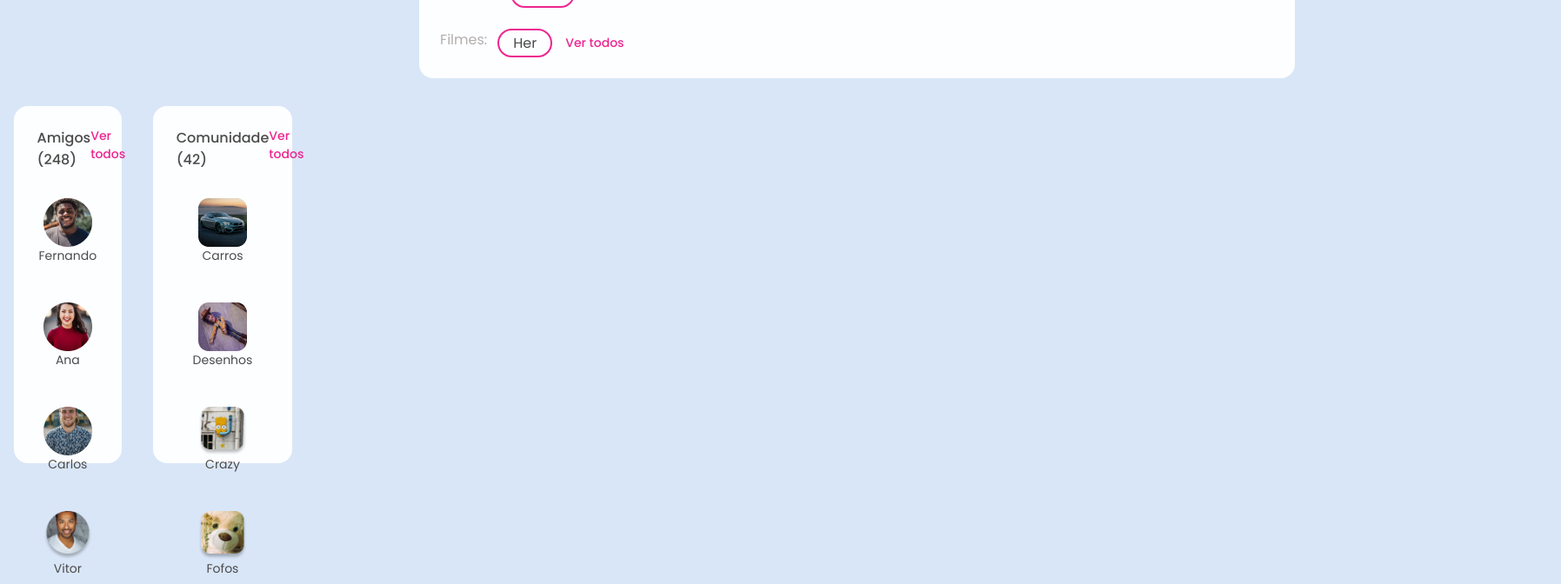
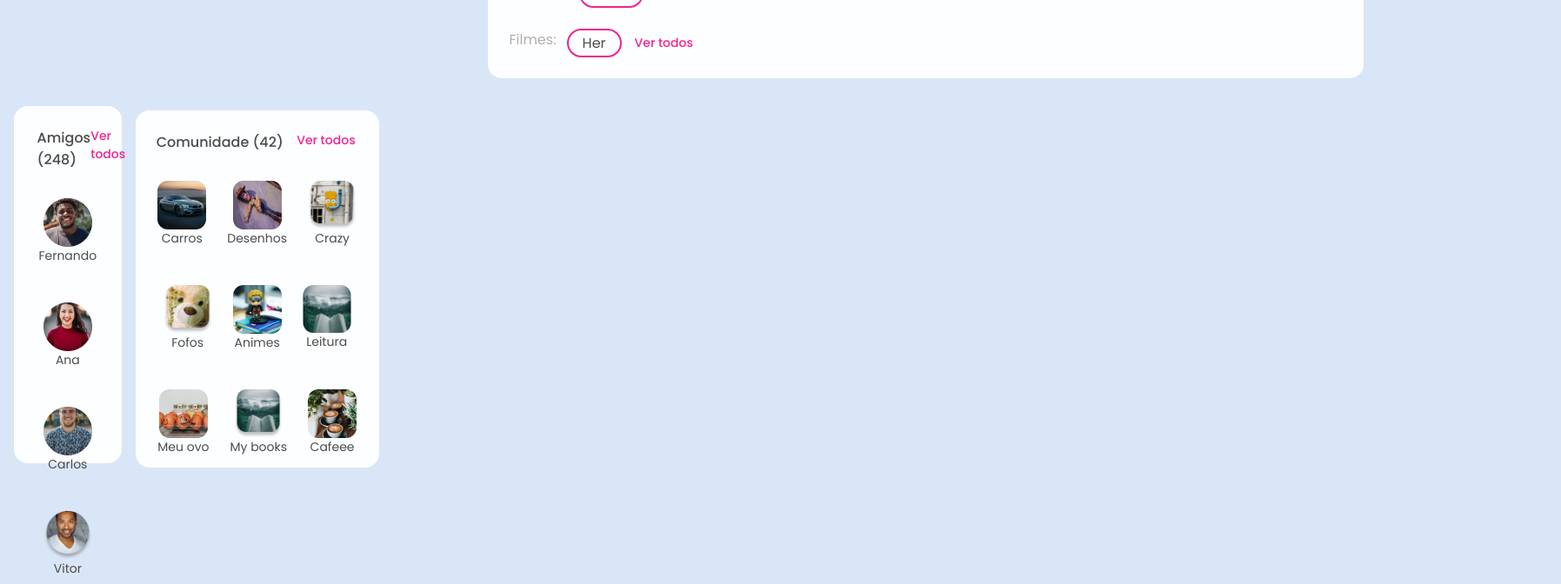
Before and after one commit to JonathanGLopes/Orkut, a React (Vite) app: page / in a window 1280 px wide. Shown: the part 2780-3452 px from the top of the page at 87% size, 1795 px wide, since content can reach past the window. Built offline with nearby package versions, Linux system fonts and the light colour scheme.

Commit message:
css do component community desktop

```diff
--- a/src/components/Community/community.css
+++ b/src/components/Community/community.css
@@ -49,3 +49,20 @@
     font-weight: 400;
     color: var(--dark-10);
 }
+
+@media (min-width: 1200px){
+    .community {
+        margin: 37px 0;
+        width: 17.5rem;
+        padding: 24px 27px 24px 0;
+    }
+
+    .community-number {
+        padding-left: 1.5rem;
+    }
+
+    .community-list {
+        width: 17.5rem;
+
+    }
+}
```
